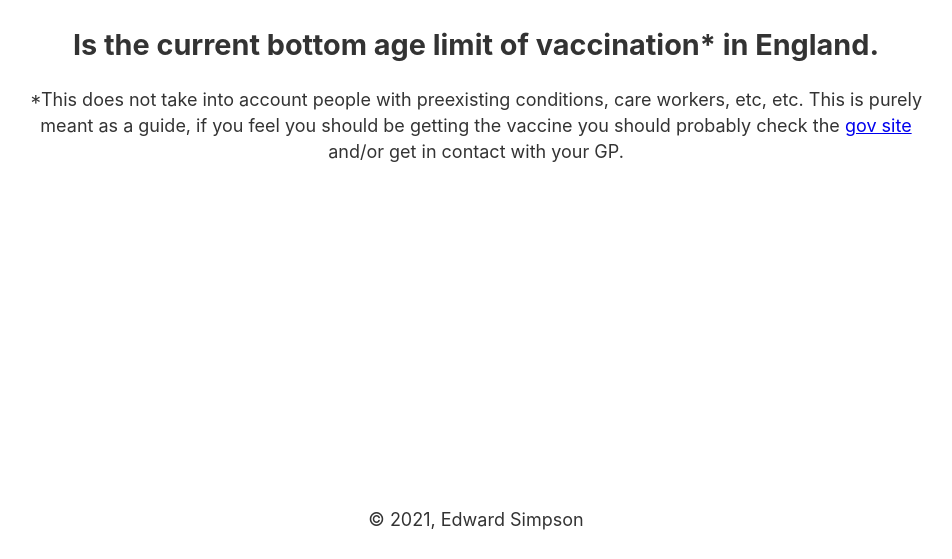
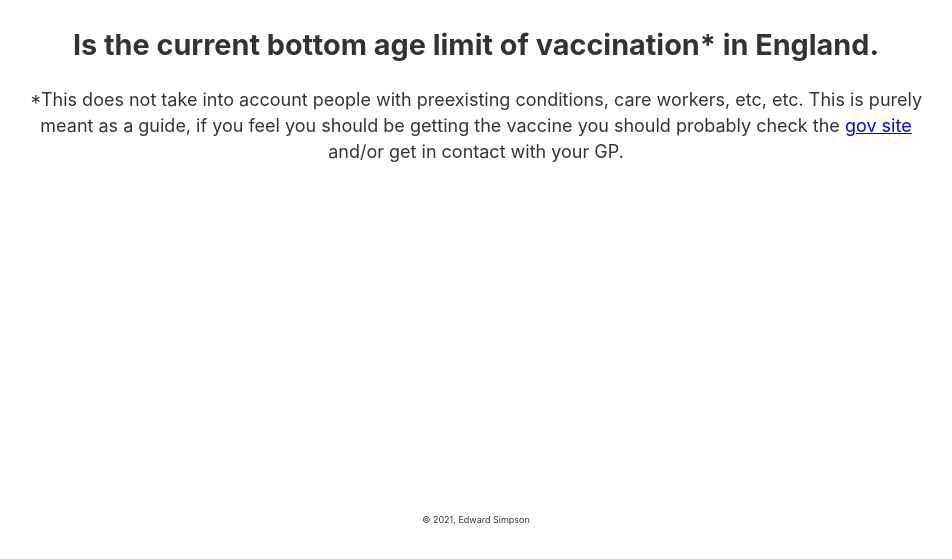
Before and after one commit to edward-simpson/canIGetVaccinatedYet.co.uk, a Gatsby site: page / in a window 1280 px wide. Shown: the part 241-800 px from the top of the page, without its empty margins (164-1116 px from the left). Built offline with nearby package versions, Linux system fonts and the light colour scheme; Gatsby itself is replaced by a stand-in of ours; no server answers.

Commit message:
Reducing font size of footer

```diff
--- a/src/components/layout.js
+++ b/src/components/layout.js
@@ -5,12 +5,12 @@
  * See: https://www.gatsbyjs.com/docs/use-static-query/
  */
 
-import * as React from "react"
-import PropTypes from "prop-types"
-import { useStaticQuery, graphql } from "gatsby"
+import * as React from "react";
+import PropTypes from "prop-types";
+import { useStaticQuery, graphql } from "gatsby";
 
-import "./layout.css"
-import "./site.css"
+import "./layout.css";
+import "./site.css";
 
 const Layout = ({ children }) => {
   const data = useStaticQuery(graphql`
@@ -21,7 +21,7 @@ const Layout = ({ children }) => {
         }
       }
     }
-  `)
+  `);
 
   return (
     <>
@@ -34,24 +34,25 @@ const Layout = ({ children }) => {
           justifyContent: `space-between`,
           margin: `0 auto`,
           maxWidth: 960,
-            padding: `0 1.0875rem 1.45rem`,
+          padding: `0 1.0875rem 1.45rem`
         }}
       >
         <main>{children}</main>
         <footer
           style={{
-            marginTop: `2rem`,
+            fontSize: `.5rem`,
+            marginTop: `2rem`
           }}
         >
           © {new Date().getFullYear()}, Edward Simpson
         </footer>
       </div>
     </>
-  )
-}
+  );
+};
 
 Layout.propTypes = {
-  children: PropTypes.node.isRequired,
-}
+  children: PropTypes.node.isRequired
+};
 
-export default Layout
+export default Layout;
```
Lines whose indentation alone changed are shown as unchanged.
